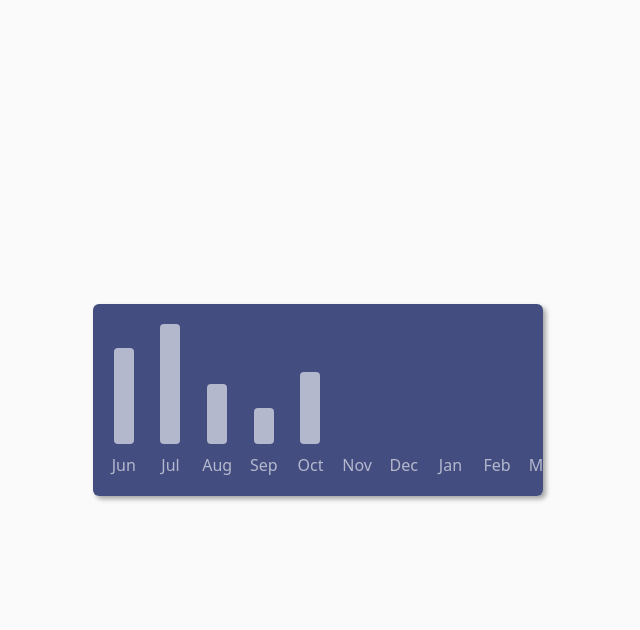
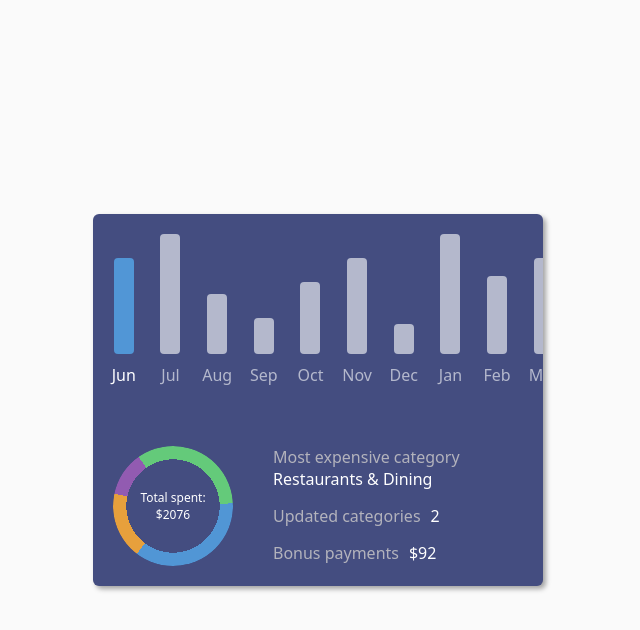
Before and after one commit to khhhrp-frontloops-markup/task-25, a website built with Vite: page index.html in a window 1280 px wide. Both pictures are taken after a click on the element "Jun". Shown: the whole page, without its empty margins (322-962 px from the left). Built offline with nearby package versions, Linux system fonts and the light colour scheme.

Commit message:
finished marking and styling

```diff
--- a/index.html
+++ b/index.html
@@ -10,80 +10,103 @@
     <title>task-25</title>
   </head>
   <body>
-    <div class="info">
-      <div class="info__grid">
-        <div class="info__item">
-          <div class="info__wrapper">
-            <div class="info__graphic" style="height: 80%"></div>
+    <div class="card">
+      <div class="card__inner">
+        <div class="month-graph">
+          <div class="month-graph__item">
+            <div class="month-graph__wrapper">
+              <div class="month-graph__graphic" style="height: 80%"></div>
+            </div>
+            <h2 class="month-graph__title">Jun</h2>
           </div>
-          <h2 class="info__title">Jun</h2>
+          <div class="month-graph__item">
+            <div class="month-graph__wrapper">
+              <div class="month-graph__graphic" style="height: 100%"></div>
+            </div>
+            <h2 class="month-graph__title">Jul</h2>
+          </div>
+          <div class="month-graph__item">
+            <div class="month-graph__wrapper">
+              <div class="month-graph__graphic" style="height: 50%"></div>
+            </div>
+            <h2 class="month-graph__title">Aug</h2>
+          </div>
+          <div class="month-graph__item">
+            <div class="month-graph__wrapper">
+              <div class="month-graph__graphic" style="height: 30%"></div>
+            </div>
+            <h2 class="month-graph__title">Sep</h2>
+          </div>
+          <div class="month-graph__item">
+            <div class="month-graph__wrapper">
+              <div class="month-graph__graphic" style="height: 60%"></div>
+            </div>
+            <h2 class="month-graph__title">Oct</h2>
+          </div>
+          <div class="month-graph__item month-graph__item--active">
+            <div class="month-graph__wrapper">
+              <div class="month-graph__graphic" style="height: 80%"></div>
+            </div>
+            <h2 class="month-graph__title">Nov</h2>
+          </div>
+          <div class="month-graph__item">
+            <div class="month-graph__wrapper">
+              <div class="month-graph__graphic" style="height: 25%"></div>
+            </div>
+            <h2 class="month-graph__title">Dec</h2>
+          </div>
+          <div class="month-graph__item">
+            <div class="month-graph__wrapper">
+              <div class="month-graph__graphic" style="height: 100%"></div>
+            </div>
+            <h2 class="month-graph__title">Jan</h2>
+          </div>
+          <div class="month-graph__item">
+            <div class="month-graph__wrapper">
+              <div class="month-graph__graphic" style="height: 65%"></div>
+            </div>
+            <h2 class="month-graph__title">Feb</h2>
+          </div>
+          <div class="month-graph__item">
+            <div class="month-graph__wrapper">
+              <div class="month-graph__graphic" style="height: 80%"></div>
+            </div>
+            <h2 class="month-graph__title">Mar</h2>
+          </div>
+          <div class="month-graph__item">
+            <div class="month-graph__wrapper">
+              <div class="month-graph__graphic" style="height: 30%"></div>
+            </div>
+            <h2 class="month-graph__title">Apr</h2>
+          </div>
+          <div class="month-graph__item">
+            <div class="month-graph__wrapper">
+              <div class="month-graph__graphic" style="height: 90%"></div>
+            </div>
+            <h2 class="month-graph__title">May</h2>
+          </div>
         </div>
-        <div class="info__item">
-          <div class="info__wrapper">
-            <div class="info__graphic" style="height: 100%"></div>
+      </div>
+      <div class="statistic">
+        <div class="circle-graph" style="--g: 34%; --b: 36%; --o: 18%">
+          <h3 class="circle-graph__title">Total spent:</h3>
+          <p class="circle-graph__price">$2076</p>
+        </div>
+        <div class="info">
+          <div class="info__row">
+            <h3 class="info__title">Most expensive category</h3>
+            <p class="info__value">Restaurants & Dining</p>
           </div>
-          <h2 class="info__title">Jul</h2>
+          <div class="info__row">
+            <h3 class="info__title">Updated categories</h3>
+            <p class="info__value">2</p>
+          </div>
+          <div class="info__row">
+            <h3 class="info__title">Bonus payments</h3>
+            <p class="info__value">$92</p>
+          </div>
         </div>
-        <div class="info__item">
-          <div class="info__wrapper">
-            <div class="info__graphic" style="height: 50%"></div>
-          </div>
-          <h2 class="info__title">Aug</h2>
-        </div>
-        <div class="info__item">
-          <div class="info__wrapper">
-            <div class="info__graphic" style="height: 30%"></div>
-          </div>
-          <h2 class="info__title">Sep</h2>
-        </div>
-        <div class="info__item">
-          <div class="info__wrapper">
-            <div class="info__graphic" style="height: 60%"></div>
-          </div>
-          <h2 class="info__title">Oct</h2>
-        </div>
-        <div class="info__item">
-          <div class="info__wrapper">
-            <div class="info__graphic"></div>
-          </div>
-          <h2 class="info__title">Nov</h2>
-        </div>
-        <div class="info__item">
-          <div class="info__wrapper">
-            <div class="info__graphic"></div>
-          </div>
-          <h2 class="info__title">Dec</h2>
-        </div>
-        <div class="info__item">
-          <div class="info__wrapper">
-            <div class="info__graphic"></div>
-          </div>
-          <h2 class="info__title">Jan</h2>
-        </div>
-        <div class="info__item">
-          <div class="info__wrapper">
-            <div class="info__graphic"></div>
-          </div>
-          <h2 class="info__title">Feb</h2>
-        </div>
-        <div class="info__item">
-          <div class="info__wrapper">
-            <div class="info__graphic"></div>
-          </div>
-          <h2 class="info__title">Mar</h2>
-        </div>
-        <div class="info__item">
-          <div class="info__wrapper">
-            <div class="info__graphic"></div>
-          </div>
-          <h2 class="info__title">Apr</h2>
-        </div>
-        <div class="info__item">
-          <div class="info__wrapper">
-            <div class="info__graphic"></div>
-          </div>
-          <h2 class="info__title">May</h2>
-        </div>
+        <!-- .info>.info__row*3>h3.info__title{hello-$}+p.info__value[data-$] -->
       </div>
     </div>
     <script src="./src/script.js"></script>
--- a/src/script.js
+++ b/src/script.js
@@ -1,15 +1,29 @@
 document.addEventListener("DOMContentLoaded", (event) => {
-  const infoItems = document.querySelectorAll(".info__item");
+  const monthGraphItems = document.querySelectorAll(".month-graph__item");
 
-  infoItems.forEach((item) => {
+  monthGraphItems.forEach((item) => {
     item.addEventListener("click", function (e) {
-      item.classList.toggle("info__item--active");
+      console.log("1");
 
-      infoItems.forEach((otherItem) => {
+      item.classList.toggle("month-graph__item--active");
+
+      monthGraphItems.forEach((otherItem) => {
         if (otherItem !== item) {
-          otherItem.classList.remove("info__item--active");
+          otherItem.classList.remove("month-graph__item--active");
         }
       });
     });
   });
+
+  const Jun = {
+    g: 20,
+    b: 10,
+    o: 60,
+  };
+
+  const Jul = {
+    g: 60,
+    b: 20,
+    o: 10,
+  };
 });
--- a/src/style.scss
+++ b/src/style.scss
@@ -16,6 +16,24 @@ p {
   margin: 0;
 }
 
+@property --pGreen {
+  syntax: "<percentage>";
+  inherits: true;
+  initial-value: 0%;
+}
+
+@property --pBlue {
+  syntax: "<percentage>";
+  inherits: true;
+  initial-value: 0%;
+}
+
+@property --pOrange {
+  syntax: "<percentage>";
+  inherits: true;
+  initial-value: 0%;
+}
+
 body {
   margin: 0;
   min-height: 100dvh;
@@ -28,17 +46,25 @@ body {
   padding: 15px;
 }
 
-.info {
+.card {
   $root: &;
   max-width: 450px;
   width: 100%;
+  display: flex;
+  flex-direction: column;
+  row-gap: 60px;
   background-color: #444d80;
   border-radius: 6px;
   padding-block: 20px;
-  overflow-x: auto;
   box-shadow: 3px 3px 5px 0px rgba(0, 0, 0, 0.35);
 
-  &__grid {
+  &__inner {
+    overflow-x: auto;
+  }
+}
+
+.month-graph {
+  $root: &;
   min-width: 100%;
   width: max-content;
   display: grid;
@@ -46,7 +72,6 @@ body {
   grid-auto-columns: minmax(0, 1fr);
   grid-auto-flow: column;
   padding-inline: 15px;
-  }
 
   &__item {
     display: flex;
@@ -62,6 +87,20 @@ body {
 
     &:has(#{$root}__title:hover) {
       #{$root}__graphic {
+        background-color: #5196d6;
+      }
+    }
+  }
+
+  &__item--active {
+    pointer-events: none;
+
+    #{$root} {
+      &__title {
+        color: #ffff;
+      }
+
+      &__graphic {
         background-color: #5196d6;
       }
     }
@@ -106,3 +145,93 @@ body {
     }
   }
 }
+
+.statistic {
+  display: flex;
+  gap: 40px;
+  padding-inline: 20px;
+  align-items: flex-start;
+}
+
+.circle-graph {
+  --pGreen: var(--g, 0%);
+  --pBlue: var(--b, 0%);
+  --pOrange: var(--o, 0%);
+  position: relative;
+  width: 120px;
+  aspect-ratio: 1;
+  display: flex;
+  align-items: center;
+  justify-content: center;
+  flex-direction: column;
+  flex-shrink: 0;
+
+  @media (hover: hover) {
+    &:hover {
+      --pGreen: 30%;
+      --pBlue: 10%;
+      --pOrange: 15%;
+    }
+  }
+
+  &::before {
+    content: "";
+    position: absolute;
+    inset: 0;
+    border-radius: 50%;
+    background-image: conic-gradient(
+      from -35deg,
+      #64ca7a var(--pGreen),
+      #5196d5 0 calc(var(--pBlue) + var(--pGreen)),
+      #e7a03c 0 calc(var(--pBlue) + var(--pGreen) + var(--pOrange)),
+      #925bb1 0
+    );
+    z-index: 0;
+    mask-image: radial-gradient(circle at 50% 50%, transparent 55%, #000 0);
+    transition-property: --pGreen, --pBlue, --pOrange;
+    transition-duration: 400ms;
+    transition-timing-function: ease;
+  }
+
+  & > * {
+    position: relative;
+    z-index: 1;
+  }
+
+  &__title,
+  &__price {
+    font-size: 12px;
+    font-weight: 500;
+    white-space: nowrap;
+    overflow: hidden;
+    text-overflow: ellipsis;
+    color: #fff;
+    max-width: 60%;
+  }
+}
+
+.info {
+  display: flex;
+  flex-direction: column;
+  row-gap: 15px;
+  flex-grow: 1;
+
+  &__row {
+    display: flex;
+    flex-wrap: wrap;
+    column-gap: 10px;
+  }
+
+  &__title,
+  &__value {
+    font-weight: 500;
+  }
+
+  &__title {
+    color: #b3b3bc;
+  }
+
+  &__value {
+    color: #fff;
+  }
+}
```
Also changed, not shown: 2 other files. Lines whose indentation alone changed are shown as unchanged.
